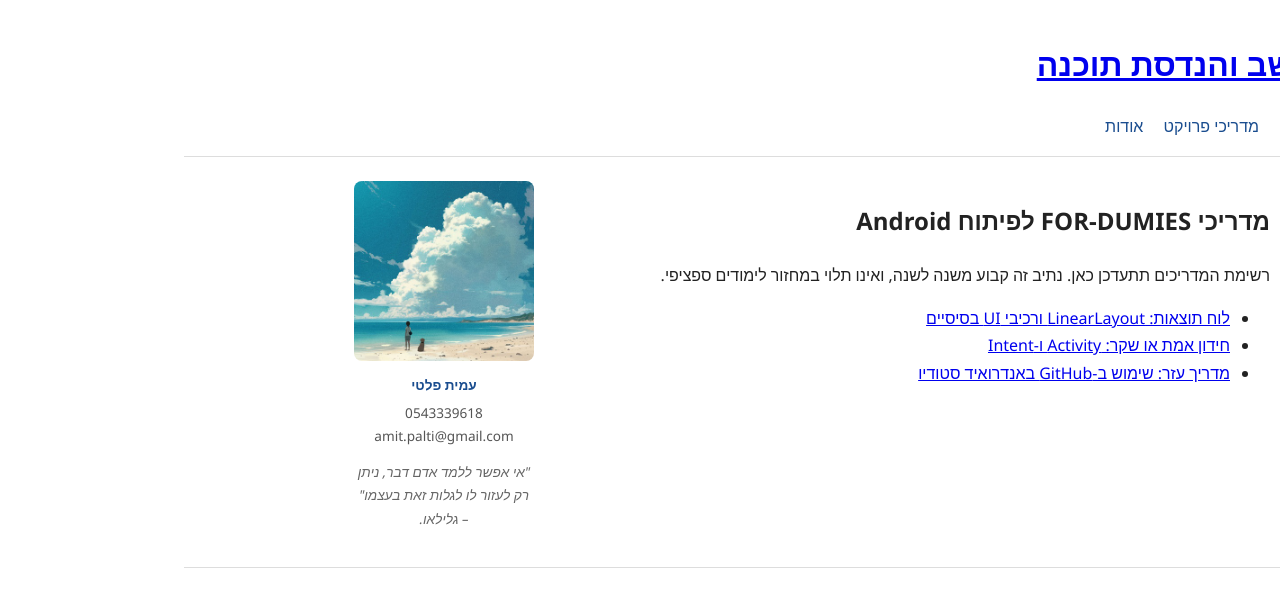
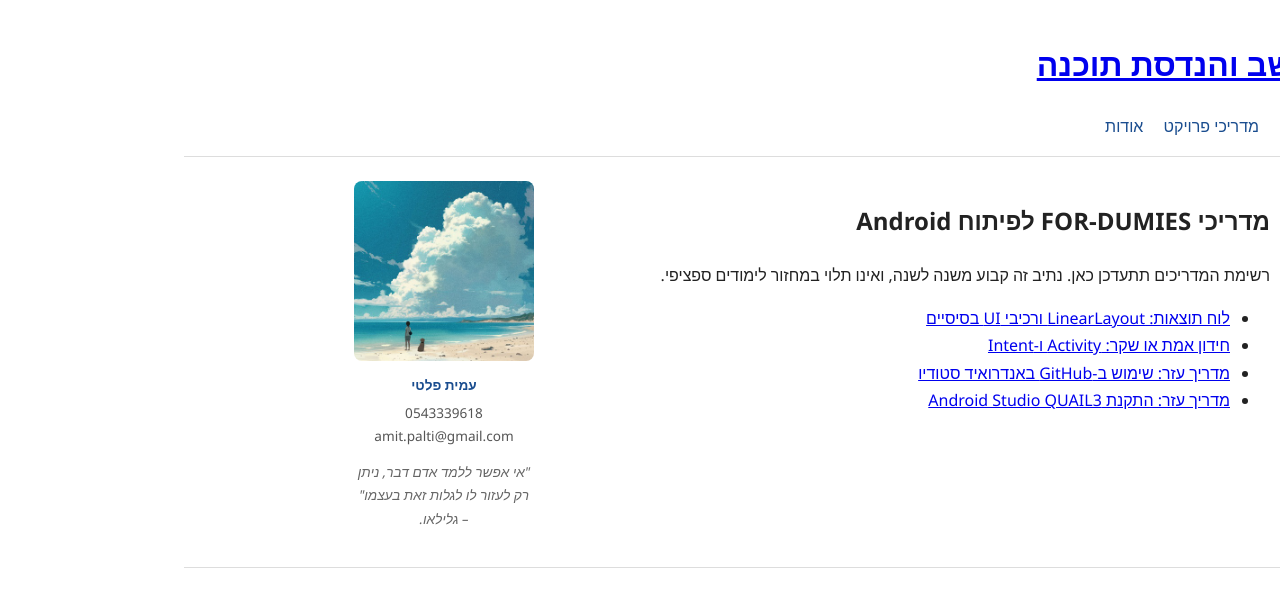
Before and after one commit to megidocs/amit4change, a Jekyll site: the page built from guides/android-for-dummies/index.md, in a window 1280 px wide. Shown: the top 607 px of the page. Built offline with Jekyll 4.4.1, drawn with Linux system fonts in a browser that asks for light colours.

Commit message:
Add files via upload

```diff
--- a/guides/android-for-dummies/index.md
+++ b/guides/android-for-dummies/index.md
@@ -11,3 +11,4 @@ permalink: /guides/android-for-dummies/
 - [לוח תוצאות: LinearLayout ורכיבי UI בסיסיים]({{ '/guides/android-for-dummies/BasicUIComponents_Scoreboard.html' | relative_url }})
 - [חידון אמת או שקר: Activity ו-Intent]({{ '/guides/android-for-dummies/Activity_Intent_Quiz.html' | relative_url }})
 - [מדריך עזר: שימוש ב-GitHub באנדרואיד סטודיו]({{ '/guides/android-for-dummies/GitHub_Guide.html' | relative_url }})
+- [מדריך עזר: התקנת Android Studio QUAIL3](https://claude.ai/artifact/BK9uNp5BuomL5yM1WFQ7j2)
```
